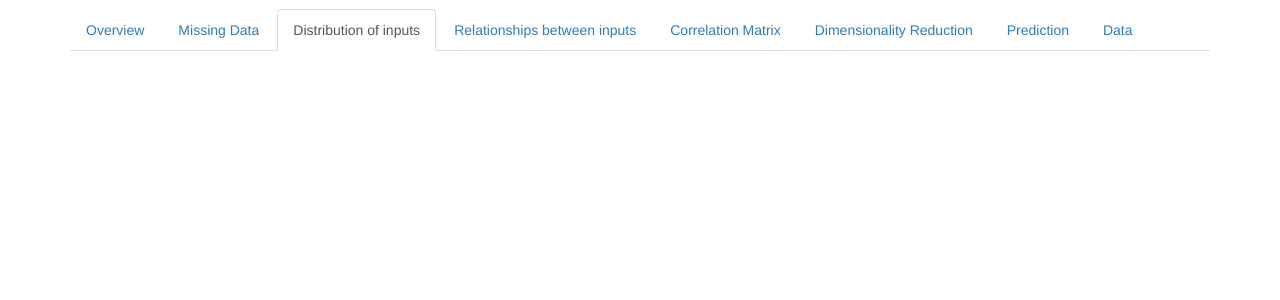
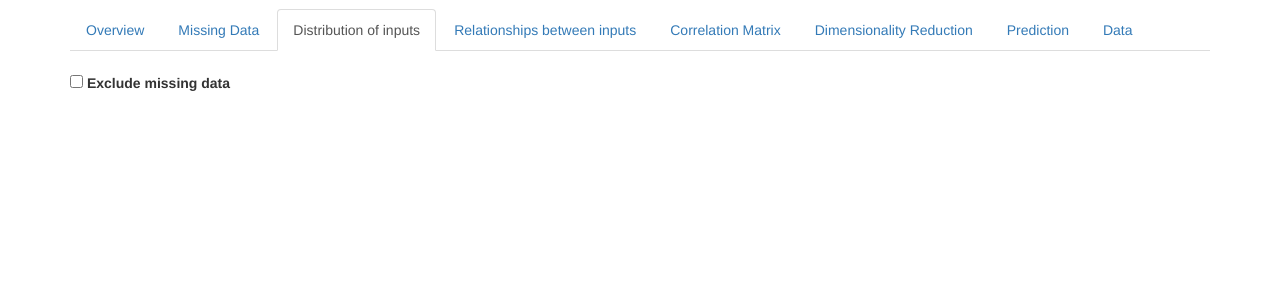
Before and after one commit to supernifty/dovex, a Flask app: page /explore/1 in a window 1280 px wide, after a click on "Distribution of inputs". Shown: the part 51-351 px from the top of the page. Run offline with Flask 2, Linux system fonts and the light colour scheme; parts of the project's set-up code (start-up, migrations or seed data) failed here and were passed over; some libraries are stand-ins or nearby versions.

Commit message:
Allow missing data to be excluded from plots (issue #14)

```diff
--- a/static/main.js
+++ b/static/main.js
@@ -180,7 +180,8 @@ var
     var
       cols = numeric.transpose(g['data']['data']),
       converted, x, y, layout,
-      width = Math.round(COLS_PER_GRAPH/12 * $('.container').width());
+      width = Math.round(COLS_PER_GRAPH/12 * $('.container').width()),
+      exclude_missing = $('#distribution_missing').prop('checked');
     $('#distributions').empty();
     for (var col in g['data']['meta']['header']) { // 0.. cols
       if (g['excluded_cols'].has(parseInt(col))) {
@@ -190,6 +191,9 @@ var
       y = [];
       if (g['data']['meta']['datatype'][col] == 'categorical') {
         for (distinct in g['summary']['columns'][col]['distinct']) {
+           if (exclude_missing && (distinct == '' || g['summary']['columns'][col]['distinct'][distinct] == '')) {
+             continue;
+           }
            x.push(distinct);
            y.push(g['summary']['columns'][col]['distinct'][distinct]);
         }
@@ -234,7 +238,8 @@ var
       feature = $('#relationship_feature').val(),
       label = $('#relationship_label').val(),
       converted, x, y, layout,
-      width = Math.round(COLS_PER_GRAPH/12 * $('.container').width());
+      width = Math.round(COLS_PER_GRAPH/12 * $('.container').width()),
+      exclude_missing = $('#relationship_missing').prop('checked');
 
     // clear existing plots if any
     $('#relationships div div').each(function () {
@@ -264,6 +269,11 @@ var
         for (row in g['data']['data']) {
           feature_val = g['data']['data'][row][feature];
           x_val = g['data']['data'][row][col];
+
+          if (exclude_missing && (feature_val == '' || x_val == '')) {
+            continue;
+          }
+
           if (!(feature_val in counts)) {
             counts[feature_val] = {}
           }
@@ -297,6 +307,7 @@ var
         for (row in g['data']['data']) {
           x.push(g['data']['data'][row][col])
           y.push(g['data']['data'][row][feature])
+          // selected column as label
           if (label != '') {
             z.push(g['data']['data'][row][label]);
           }
@@ -329,6 +340,11 @@ var
         for (row in g['data']['data']) {
           feature_val = g['data']['data'][row][feature];
           x_val = g['data']['data'][row][col];
+
+          if (exclude_missing && (feature_val == '' || x_val == '')) {
+            continue;
+          }
+
           if (!(feature_val in counts)) {
             counts[feature_val] = [];
           }
@@ -360,6 +376,11 @@ var
         for (row in g['data']['data']) {
           feature_val = g['data']['data'][row][feature];
           x_val = g['data']['data'][row][col];
+
+          if (exclude_missing && (feature_val == '' || x_val == '')) {
+            continue;
+          }
+
           if (!(x_val in counts)) {
             counts[x_val] = []
           }
@@ -1008,7 +1029,8 @@ var
 
     calculate_all();
 
-    $('#relationship_feature,#relationship_label').change(show_relationships);
+    $('#distribution_missing').change(show_column_dists);
+    $('#relationship_feature,#relationship_label,#relationship_missing').change(show_relationships);
     $('#outcome').change(show_predictors);
     $('#run_predictor').click(show_prediction);
     $('#run_reducer').click(show_reduction);
--- a/templates/explore.html
+++ b/templates/explore.html
@@ -110,6 +110,15 @@
       <!--  inputs -->
       <div class="tab-pane" id="tab_inputs">
        <div class="row">
+         <div class="col-md-6">
+           <input class="form-check-input" type="checkbox" value="" id="distribution_missing">
+           <label class="form-check-label" for="distribution_missing">
+             Exclude missing data
+           </label>
+         </div>
+       </div>
+
+       <div class="row">
           <div id="distributions" class="col-md-12"> </div>
        </div>
 
@@ -128,6 +137,16 @@
             <select id="relationship_label" class="form-control"></select>
           </div>
        </div>
+
+       <div class="row">
+         <div class="col-md-6">
+           <input class="form-check-input" type="checkbox" value="" id="relationship_missing">
+           <label class="form-check-label" for="relationship_missing">
+             Exclude missing data
+           </label>
+         </div>
+       </div>
+
        <div class="row">
          <div id="relationships" class="col-md-12"> </div>
        </div>
```
